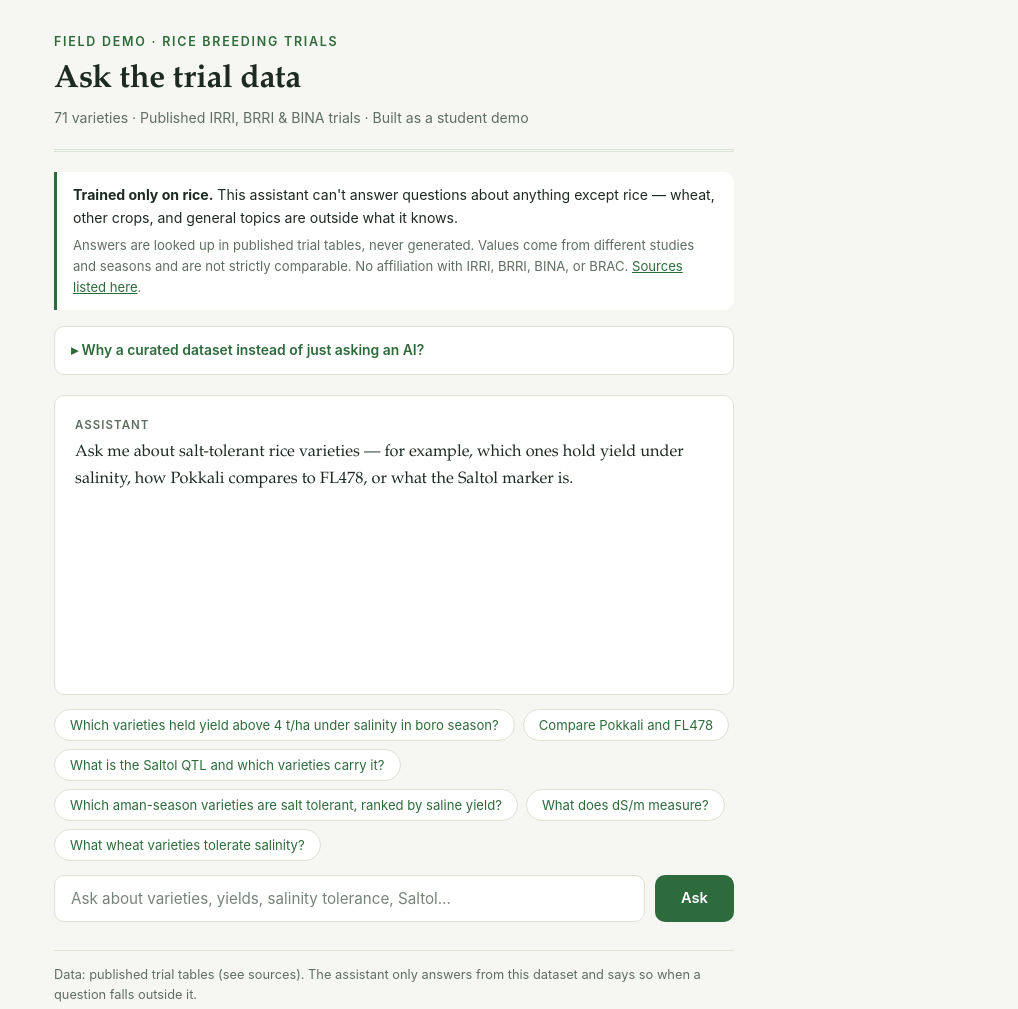
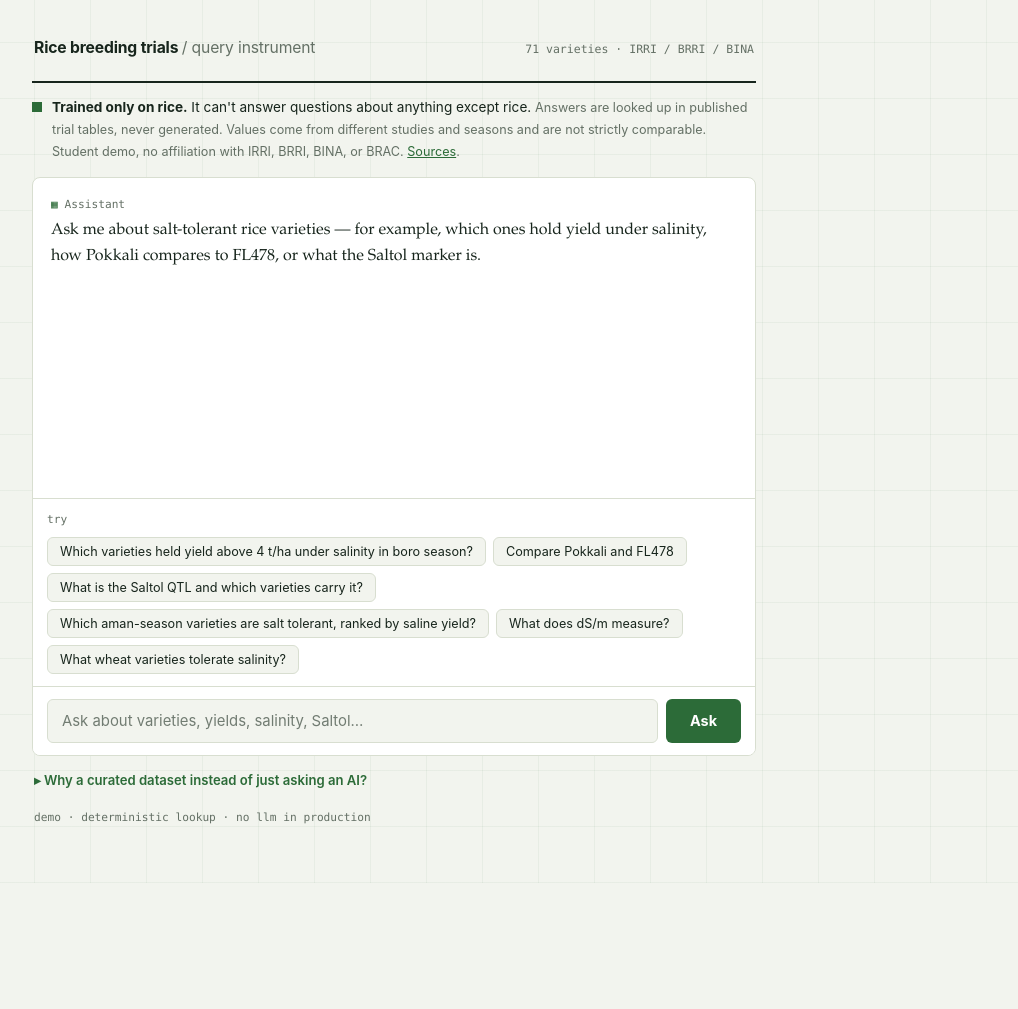
Before and after one commit to adityapratap0077-cloud/breeding-chat-demo, a plain HTML site: page static/index.html in a window 1280 px wide. Shown: the whole page, without its empty margins (246-1264 px from the left). After the commit the page ends 883 px from the top, so only its background shows below. Drawn offline with Linux system fonts and the light colour scheme.

Commit message:
Redesign v2: instrument panel, no hero template; trial-plot grid motif; mono spec labels

```diff
--- a/static/index.html
+++ b/static/index.html
@@ -4,164 +4,170 @@
 <meta charset="utf-8">
 <meta name="viewport" content="width=device-width, initial-scale=1">
 <meta name="color-scheme" content="light dark">
-<title>Rice Breeding — Demo Query Assistant</title>
+<title>Rice Breeding — Trial Data Queries</title>
 <style>
   :root {
-    --paper:#f6f7f2; --card:#ffffff; --ink:#1d2a22; --muted:#5f6e62;
-    --accent:#2e6b3c; --accent-ink:#ffffff; --accent-soft:#e9f0e4;
-    --line:#dde3d4; --q-bg:#eef1e8;
+    --paper:#f2f4ee; --card:#ffffff; --ink:#17251c; --muted:#647065;
+    --accent:#2c6b38; --accent-ink:#ffffff; --accent-soft:#e7efe2;
+    --line:#d8ded0; --q-bg:#e9ede1; --plot:rgba(44,107,56,.055);
+    --sans:-apple-system,BlinkMacSystemFont,"Segoe UI",Inter,sans-serif;
     --serif:"Iowan Old Style","Palatino Linotype",Palatino,Georgia,serif;
-    --sans:-apple-system,BlinkMacSystemFont,"Segoe UI",Inter,sans-serif;
-    --radius:10px;
+    --mono:ui-monospace,"SF Mono",SFMono-Regular,Menlo,Consolas,monospace;
   }
   @media (prefers-color-scheme: dark) {
     :root {
-      --paper:#131a15; --card:#1b241e; --ink:#e8ede6; --muted:#9aa79c;
-      --accent:#7cbf8a; --accent-ink:#10160f; --accent-soft:#223626;
-      --line:#2c3830; --q-bg:#243026;
+      --paper:#10160f; --card:#18211a; --ink:#e6ece3; --muted:#98a49a;
+      --accent:#82c48e; --accent-ink:#0e140d; --accent-soft:#1e2f22;
+      --line:#28332b; --q-bg:#202b21; --plot:rgba(130,196,142,.06);
     }
   }
   * { box-sizing:border-box; }
   html { -webkit-text-size-adjust:100%; }
-  body { margin:0; background:var(--paper); color:var(--ink);
-         font-family:var(--sans); line-height:1.6; }
-  .wrap { max-width:720px; margin:0 auto; padding:32px 20px 64px; }
+  body {
+    margin:0; color:var(--ink); font-family:var(--sans); line-height:1.6;
+    background-color:var(--paper);
+    background-image:
+      repeating-linear-gradient(0deg, var(--plot) 0 1px, transparent 1px 56px),
+      repeating-linear-gradient(90deg, var(--plot) 0 1px, transparent 1px 56px);
+  }
+  .wrap { max-width:760px; margin:0 auto; padding:22px 18px 56px; }
 
-  /* Masthead */
-  .kicker { font-size:.78rem; letter-spacing:.14em; text-transform:uppercase;
-            color:var(--accent); font-weight:600; margin:0 0 10px; }
-  header h1 { font-family:var(--serif); font-weight:600; font-size:2rem;
-              line-height:1.15; margin:0 0 8px; letter-spacing:-0.01em; }
-  .meta { color:var(--muted); font-size:.88rem; margin:0 0 0; }
-  .rule { border:0; border-top:1px solid var(--line); margin:20px 0; }
-  .rule.double { border-top:3px double var(--line); }
+  /* Instrument bar */
+  .bar { display:flex; justify-content:space-between; align-items:baseline;
+         gap:12px; padding:6px 2px 12px; border-bottom:2px solid var(--ink); }
+  .bar .title { font-weight:700; font-size:.98rem; letter-spacing:-0.01em; margin:0; }
+  .bar .title .thin { font-weight:400; color:var(--muted); }
+  .bar .spec { font-family:var(--mono); font-size:.72rem; color:var(--muted);
+               white-space:nowrap; }
 
-  /* Field note */
-  .note { border-left:3px solid var(--accent); background:var(--card);
-          border-radius:0 var(--radius) var(--radius) 0;
-          padding:12px 16px; font-size:.88rem; color:var(--ink);
-          margin:0 0 16px; }
-  .note strong { font-weight:650; }
-  .note .fine { color:var(--muted); font-size:.82rem; display:block; margin-top:6px; }
-  .note a { color:var(--accent); }
+  /* Scope strip */
+  .scope { display:flex; gap:10px; align-items:flex-start; margin:14px 0;
+           font-size:.85rem; }
+  .scope .tick { flex:none; width:10px; height:10px; margin-top:5px;
+                 background:var(--accent); }
+  .scope p { margin:0; }
+  .scope strong { font-weight:650; }
+  .scope .fine { color:var(--muted); font-size:.79rem; }
+  .scope a { color:var(--accent); }
 
-  /* Why disclosure */
-  details.why { border:1px solid var(--line); border-radius:var(--radius);
-                background:var(--card); padding:0; margin:0 0 20px; font-size:.87rem; }
-  details.why summary { cursor:pointer; padding:12px 16px; font-weight:600;
-                        color:var(--accent); list-style:none; }
-  details.why summary::-webkit-details-marker { display:none; }
-  details.why summary::before { content:"▸ "; }
-  details.why[open] summary::before { content:"▾ "; }
-  details.why .why-body { padding:0 16px 14px; color:var(--muted); }
-  details.why .why-body p { margin:0 0 10px; }
-  details.why .why-body p:last-child { margin-bottom:0; }
-  details.why strong { color:var(--ink); }
-
-  /* Chat thread */
-  #chat { background:var(--card); border:1px solid var(--line);
-          border-radius:var(--radius); padding:20px;
-          min-height:300px; max-height:56vh; overflow-y:auto; margin-bottom:14px; }
-  .msg { margin:0 0 16px; font-size:.95rem; max-width:100%; }
+  /* Query surface */
+  .panel { background:var(--card); border:1px solid var(--line);
+           border-radius:8px; overflow:hidden; }
+  #chat { padding:18px; min-height:320px; max-height:58vh; overflow-y:auto; }
+  .msg { margin:0 0 16px; font-size:.93rem; }
   .msg:last-child { margin-bottom:0; }
   @media (prefers-reduced-motion: no-preference) {
-    .msg { animation:rise .28s cubic-bezier(.16,1,.3,1); }
-    @keyframes rise { from { opacity:0; transform:translateY(6px); } }
+    .msg { animation:rise .25s cubic-bezier(.16,1,.3,1); }
+    @keyframes rise { from { opacity:0; transform:translateY(5px); } }
   }
   .msg.q { text-align:right; }
   .msg.q span { display:inline-block; background:var(--q-bg); color:var(--ink);
-                border-radius:14px; padding:9px 15px; max-width:88%; text-align:left;
-                font-size:.9rem; }
-  .msg.a .who { font-size:.72rem; color:var(--muted); text-transform:uppercase;
-                letter-spacing:.09em; margin-bottom:5px; font-weight:600; }
-  .msg.a .body { font-family:var(--serif); font-size:1.02rem; line-height:1.65; }
+                border-radius:12px; padding:8px 14px; max-width:88%;
+                text-align:left; font-size:.88rem; }
+  .msg.a .who { font-family:var(--mono); font-size:.7rem; color:var(--muted);
+                margin-bottom:4px; }
+  .msg.a .who::before { content:"▦ "; color:var(--accent); }
+  .msg.a .body { font-family:var(--serif); font-size:1rem; line-height:1.62; }
   .msg.a .rows { margin-top:10px; padding-top:8px; border-top:1px solid var(--line);
-                 font-size:.78rem; color:var(--muted); }
-  .msg.a .rows::before { content:"Sources cited — "; font-weight:600; color:var(--muted); }
-  .typing { color:var(--muted); font-style:italic; font-family:var(--sans); font-size:.88rem; }
+                 font-size:.76rem; color:var(--muted); font-family:var(--mono); }
+  .msg.a .rows::before { content:"sources: "; color:var(--muted); }
+  .typing { color:var(--muted); font-style:italic; font-size:.86rem; }
 
-  /* Chips */
-  .chips { display:flex; flex-wrap:wrap; gap:8px; margin-bottom:14px; }
-  .chip { border:1px solid var(--line); background:var(--card); border-radius:999px;
-          padding:7px 15px; font-size:.82rem; cursor:pointer; color:var(--accent);
-          font-family:var(--sans); transition:background .15s ease, transform .1s ease; }
-  .chip:hover { background:var(--accent-soft); }
+  /* Try row */
+  .try { border-top:1px solid var(--line); padding:12px 14px; }
+  .try .label { font-family:var(--mono); font-size:.7rem; color:var(--muted);
+                margin:0 0 8px; }
+  .chips { display:flex; flex-wrap:wrap; gap:7px; }
+  .chip { border:1px solid var(--line); background:var(--paper);
+          border-radius:6px; padding:6px 12px; font-size:.79rem; cursor:pointer;
+          color:var(--ink); font-family:var(--sans);
+          transition:background .15s ease, transform .1s ease; }
+  .chip:hover { background:var(--accent-soft); border-color:var(--accent); }
   .chip:active { transform:scale(.97); }
 
   /* Ask row */
-  form.row { display:flex; gap:10px; }
-  input[type=text] { flex:1; min-width:0; padding:13px 16px; border:1px solid var(--line);
-                     border-radius:var(--radius); font-size:.95rem; font-family:var(--sans);
-                     background:var(--card); color:var(--ink); }
-  input[type=text]::placeholder { color:var(--muted); opacity:.85; }
-  input[type=text]:focus { outline:2px solid var(--accent); outline-offset:1px; border-color:var(--accent); }
+  form.row { display:flex; gap:8px; padding:12px 14px; border-top:1px solid var(--line);
+             background:var(--card); }
+  input[type=text] { flex:1; min-width:0; padding:12px 14px;
+                     border:1px solid var(--line); border-radius:6px;
+                     font-size:.93rem; font-family:var(--sans);
+                     background:var(--paper); color:var(--ink); }
+  input[type=text]::placeholder { color:var(--muted); opacity:.9; }
+  input[type=text]:focus { outline:2px solid var(--accent); outline-offset:1px;
+                           border-color:var(--accent); }
   button#send { background:var(--accent); color:var(--accent-ink); border:0;
-                border-radius:var(--radius); padding:0 26px; font-size:.92rem;
-                font-weight:600; cursor:pointer; font-family:var(--sans);
-                transition:transform .1s ease, opacity .15s ease; white-space:nowrap; }
+                border-radius:6px; padding:0 24px; font-size:.9rem; font-weight:650;
+                cursor:pointer; font-family:var(--sans); white-space:nowrap;
+                transition:transform .1s ease, opacity .15s ease; }
   button#send:hover { opacity:.92; }
   button#send:active { transform:scale(.97); }
   button#send:disabled { opacity:.5; cursor:wait; transform:none; }
   button:focus-visible, .chip:focus-visible, summary:focus-visible {
     outline:2px solid var(--accent); outline-offset:2px; }
 
-  footer { margin-top:28px; font-size:.8rem; color:var(--muted); }
-  footer .rule { margin:0 0 14px; }
+  /* Footnote */
+  details.why { margin:14px 2px 0; font-size:.82rem; color:var(--muted); }
+  details.why summary { cursor:pointer; color:var(--accent); font-weight:600;
+                        list-style:none; }
+  details.why summary::-webkit-details-marker { display:none; }
+  details.why summary::before { content:"▸ "; }
+  details.why[open] summary::before { content:"▾ "; }
+  details.why .why-body { padding:8px 0 0; }
+  details.why .why-body p { margin:0 0 8px; }
+  details.why strong { color:var(--ink); }
+  .colophon { margin:18px 2px 0; font-family:var(--mono); font-size:.7rem;
+              color:var(--muted); }
 
   @media (max-width:520px) {
-    header h1 { font-size:1.6rem; }
-    #chat { padding:16px; max-height:60vh; }
+    .bar .spec { display:none; }
+    #chat { padding:14px; max-height:62vh; }
     button#send { padding:0 18px; }
   }
 </style>
 </head>
 <body>
 <div class="wrap">
-  <header>
-    <p class="kicker">Field demo &middot; Rice breeding trials</p>
-    <h1>Ask the trial data</h1>
-    <p class="meta">71 varieties &middot; Published IRRI, BRRI &amp; BINA trials &middot; Built as a student demo</p>
-  </header>
-  <hr class="rule double">
 
-  <div class="note">
-    <strong>Trained only on rice.</strong> This assistant can't answer questions
-    about anything except rice &mdash; wheat, other crops, and general topics are
-    outside what it knows.
-    <span class="fine">Answers are looked up in published trial tables, never generated.
-    Values come from different studies and seasons and are not strictly comparable.
-    No affiliation with IRRI, BRRI, BINA, or BRAC. <a href="/sources.html">Sources listed here</a>.</span>
+  <div class="bar">
+    <p class="title">Rice breeding trials <span class="thin">/ query instrument</span></p>
+    <p class="spec">71 varieties · IRRI / BRRI / BINA</p>
+  </div>
+
+  <div class="scope">
+    <span class="tick" aria-hidden="true"></span>
+    <p><strong>Trained only on rice.</strong> It can't answer questions about anything
+    except rice. <span class="fine">Answers are looked up in published trial tables, never
+    generated. Values come from different studies and seasons and are not strictly
+    comparable. Student demo, no affiliation with IRRI, BRRI, BINA, or BRAC.
+    <a href="/sources.html">Sources</a>.</span></p>
+  </div>
+
+  <div class="panel">
+    <div id="chat" role="log" aria-live="polite" aria-label="Conversation"></div>
+    <div class="try">
+      <p class="label">try</p>
+      <div class="chips" id="chips"></div>
+    </div>
+    <form class="row" id="form">
+      <input type="text" id="input" aria-label="Ask a question about rice varieties" placeholder="Ask about varieties, yields, salinity, Saltol&hellip;" autocomplete="off">
+      <button type="submit" id="send">Ask</button>
+    </form>
   </div>
 
   <details class="why">
     <summary>Why a curated dataset instead of just asking an AI?</summary>
     <div class="why-body">
-      <p>A general AI chatbot predicts plausible-sounding text. It can invent a
-      yield figure, a release year, or a QTL with complete confidence &mdash; and you
-      would never know. In breeding, a wrong number means wrong crosses and
-      wasted seasons.</p>
-      <p>This demo does the opposite: it <strong>looks up</strong> values in
-      published trial tables and shows the source behind every number. When the
-      data isn't in the tables, it says so instead of guessing. That
-      traceability is the whole point &mdash; an assistant a breeder can
-      <strong>check</strong>, not just chat with.</p>
+      <p>A general AI chatbot predicts plausible-sounding text. It can invent a yield
+      figure, a release year, or a QTL with complete confidence, and you would never
+      know. In breeding, a wrong number means wrong crosses and wasted seasons.</p>
+      <p>This demo does the opposite: it <strong>looks up</strong> values in published
+      trial tables and shows the source behind every number. When the data isn't in
+      the tables, it says so instead of guessing. That traceability is the whole
+      point: an assistant a breeder can <strong>check</strong>, not just chat with.</p>
     </div>
   </details>
 
-  <div id="chat" role="log" aria-live="polite" aria-label="Conversation"></div>
-
-  <div class="chips" id="chips"></div>
-
-  <form class="row" id="form">
-    <input type="text" id="input" aria-label="Ask a question about rice varieties" placeholder="Ask about varieties, yields, salinity tolerance, Saltol&hellip;" autocomplete="off">
-    <button type="submit" id="send">Ask</button>
-  </form>
-
-  <footer>
-    <hr class="rule">
-    Data: published trial tables (see sources). The assistant only answers from this dataset
-    and says so when a question falls outside it.
-  </footer>
+  <p class="colophon">demo · deterministic lookup · no llm in production</p>
 </div>
 
 <script src="/app.js"></script>
```
